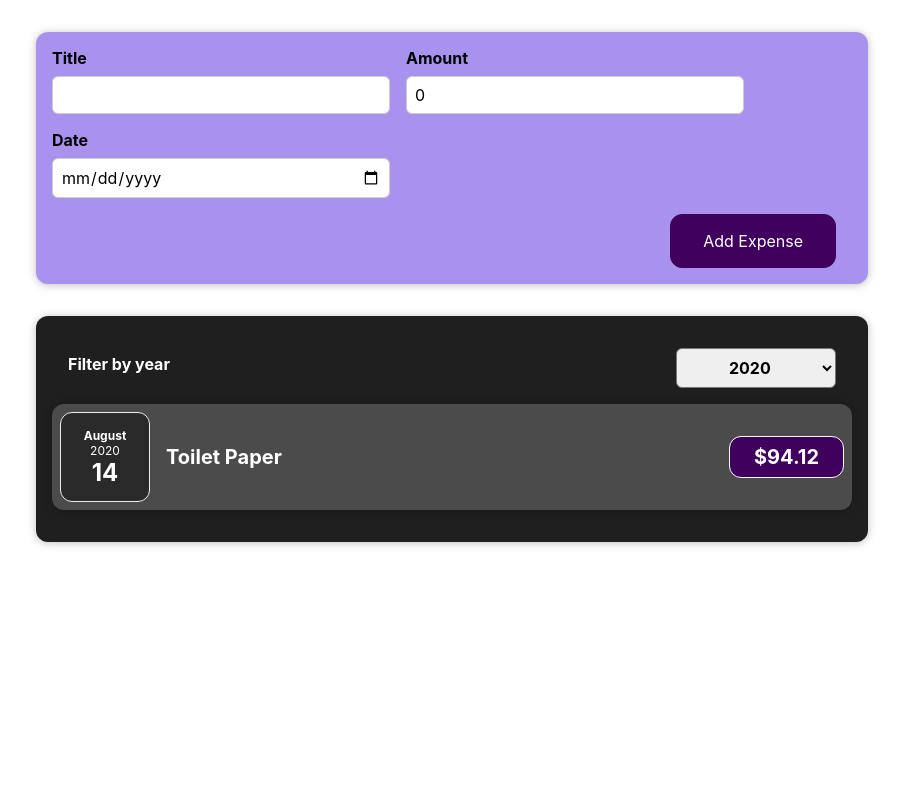
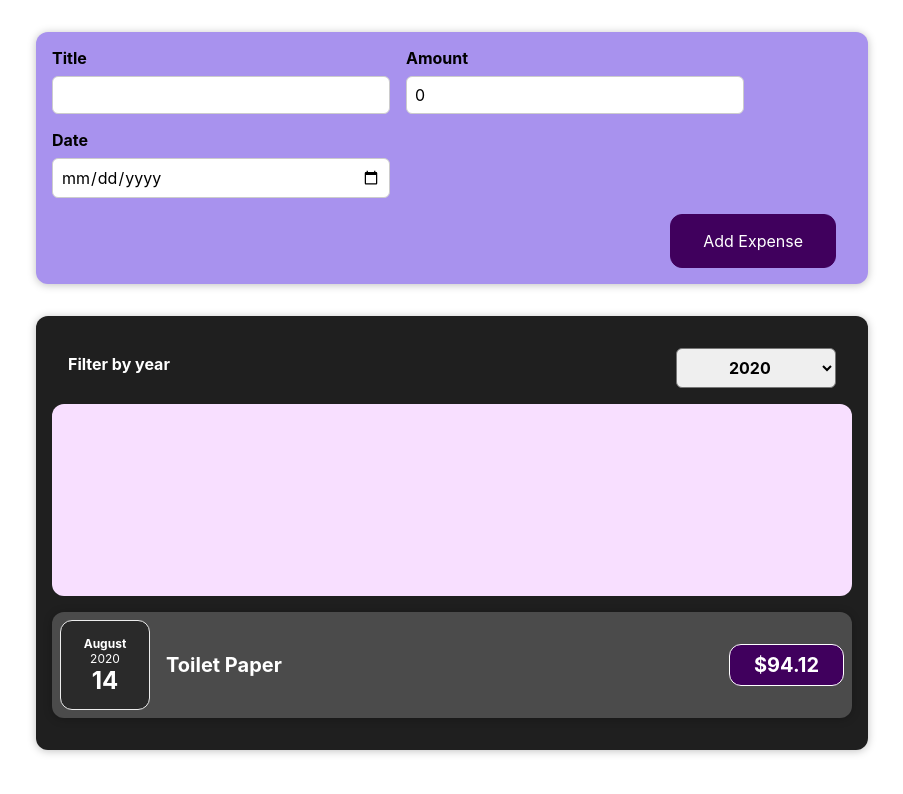
Before and after one commit to KennedyMungai/expense-tracker, a React (Create React App) app: page / in a window 1280 px wide. Shown: the top 794 px of the page, without its empty margins (188-1091 px from the left). Built offline with nearby package versions, Linux system fonts and the light colour scheme.

Commit message:
Added the ExpensesChart component to the Expenses component

```diff
--- a/src/components/Expenses/Expenses.js
+++ b/src/components/Expenses/Expenses.js
@@ -28,7 +28,7 @@ const Expenses = (props) =>
                     selected={filteredYear}
                     onChangeFilter={filterChangeHandler}
                 />
-
+                <ExpensesChart expenses={filteredExpenses} />
                 <ExpensesList items={filteredExpenses} />
             </Card>
         </div>
```
